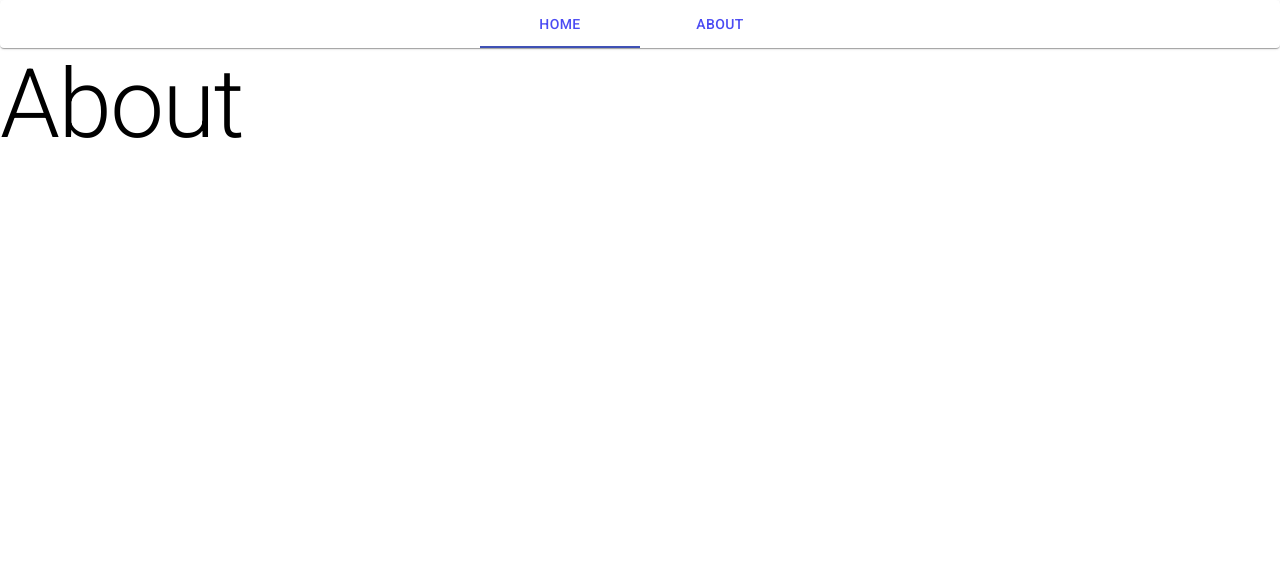
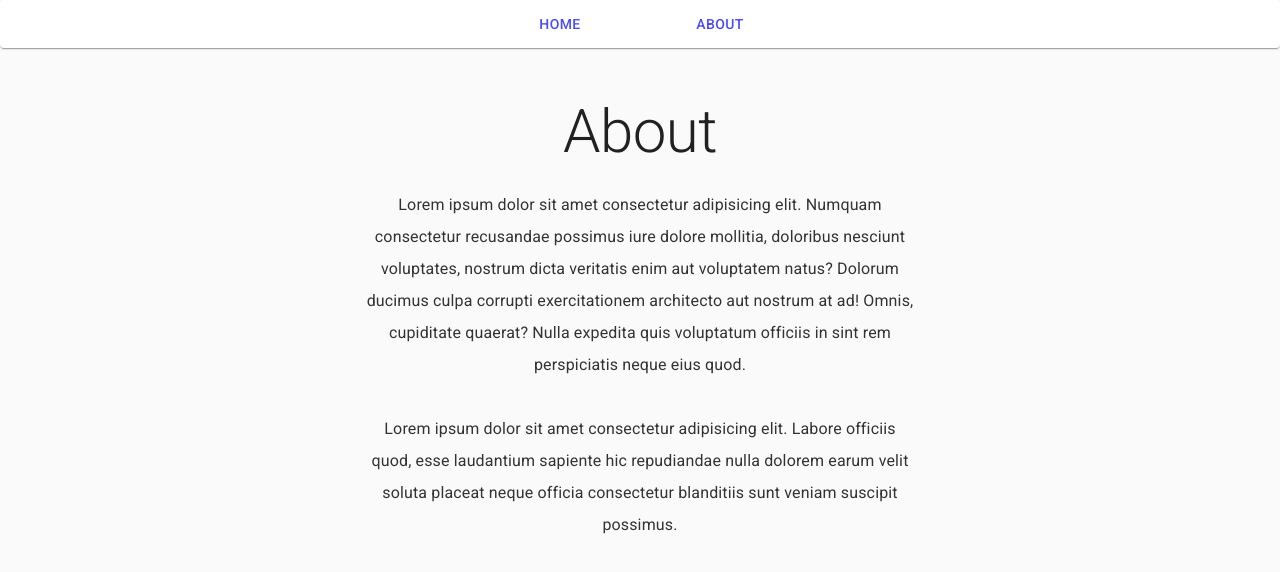
Before and after one commit to Sergiu-D/movie-app, a React (Create React App) app: page /about in a window 1280 px wide. Shown: the top 572 px of the page. Built offline with nearby package versions, Linux system fonts and the light colour scheme; no server answers.

Commit message:
Added Grid

```diff
--- a/src/App.jsx
+++ b/src/App.jsx
@@ -20,7 +20,7 @@ const useStyles = makeStyles({
 });
 
 export default function App() {
-  const [value, setValue] = React.useState(0);
+  const [value, setValue] = React.useState(2);
   const classes = useStyles();
 
   const handleChange = (event, newValue) => {
--- a/src/components/Movie.jsx
+++ b/src/components/Movie.jsx
@@ -1,16 +1,64 @@
 import React, { useState, useContext } from "react";
 import { DataContext } from "../DataProvider";
 
+import { makeStyles } from "@material-ui/core/styles";
+import Card from "@material-ui/core/Card";
+import CardActionArea from "@material-ui/core/CardActionArea";
+import CardActions from "@material-ui/core/CardActions";
+import CardContent from "@material-ui/core/CardContent";
+import CardMedia from "@material-ui/core/CardMedia";
+import Button from "@material-ui/core/Button";
+import Typography from "@material-ui/core/Typography";
+
+const useStyles = makeStyles({
+  root: {
+    minWidth: 400,
+    textAlign: "center",
+  },
+  media: {
+    minHeight: 600,
+  },
+});
+
 export default function Movie({ movie }) {
   const movieImage = `https://image.tmdb.org/t/p/w300/${movie.poster_path}`;
+  const classes = useStyles();
+  const movieName = movie.title || movie.name || movie.original_title;
+  const movieNameLength = 30;
 
   console.log(movie);
   return (
     <a href={`/movie_details/${movie.id}`}>
-      <div>
-        <img src={movieImage} alt={movie.name || movie.original_title} />
-        <h1>{movie.title || movie.name || movie.original_title}</h1>
-      </div>
+      <Card className={classes.root}>
+        <CardActionArea>
+          <CardMedia
+            className={classes.media}
+            image={movieImage}
+            title={movieName}
+          />
+          <CardContent>
+            <Typography gutterBottom variant="h5" component="h2">
+              {movieName.length > movieNameLength
+                ? `${movieName.slice(0, movieNameLength)}...`
+                : movieName}
+            </Typography>
+            <Typography variant="body2" color="textSecondary" component="p">
+              Score: {movie.vote_average}
+            </Typography>
+            <Typography variant="body2" color="textSecondary" component="p">
+              Vote Count: {movie.vote_count}
+            </Typography>
+          </CardContent>
+        </CardActionArea>
+        {/* <CardActions>
+          <Button size="small" color="primary">
+            Share
+          </Button>
+          <Button size="small" color="primary">
+            Learn More
+          </Button>
+        </CardActions> */}
+      </Card>
     </a>
   );
 }
--- a/src/components/routes/About.jsx
+++ b/src/components/routes/About.jsx
@@ -1,12 +1,37 @@
 import React from "react";
+
+import CssBaseline from "@material-ui/core/CssBaseline";
 import Typography from "@material-ui/core/Typography";
+import Container from "@material-ui/core/Container";
 
 export default function About() {
   return (
     <>
-      <Typography variant="h1" component="h2">
-        About
-      </Typography>
+      <CssBaseline />
+      <Container
+        maxWidth="sm"
+        style={{ height: "100vh", marginTop: "3rem", textAlign: "center" }}
+      >
+        <Typography component="div" variant="h2" gutterBottom>
+          About
+        </Typography>
+        <Typography style={{ lineHeight: "2rem", color: "#333333" }}>
+          Lorem ipsum dolor sit amet consectetur adipisicing elit. Numquam
+          consectetur recusandae possimus iure dolore mollitia, doloribus
+          nesciunt voluptates, nostrum dicta veritatis enim aut voluptatem
+          natus? Dolorum ducimus culpa corrupti exercitationem architecto aut
+          nostrum at ad! Omnis, cupiditate quaerat? Nulla expedita quis
+          voluptatum officiis in sint rem perspiciatis neque eius quod.
+        </Typography>
+        <Typography
+          style={{ marginTop: "2rem", lineHeight: "2rem", color: "#333333" }}
+        >
+          Lorem ipsum dolor sit amet consectetur adipisicing elit. Labore
+          officiis quod, esse laudantium sapiente hic repudiandae nulla dolorem
+          earum velit soluta placeat neque officia consectetur blanditiis sunt
+          veniam suscipit possimus.
+        </Typography>
+      </Container>
     </>
   );
 }
--- a/src/components/routes/MovieList.jsx
+++ b/src/components/routes/MovieList.jsx
@@ -3,8 +3,23 @@ import Movie from "../Movie";
 
 import { DataContext } from "../../DataProvider";
 
+import { makeStyles } from "@material-ui/core/styles";
+import Paper from "@material-ui/core/Paper";
+import Grid from "@material-ui/core/Grid";
+
+const useStyles = makeStyles((theme) => ({
+  root: {
+    flexGrow: 1,
+
+    maxWidth: "90%",
+    margin: "3rem auto",
+  },
+}));
+
 export default function MovieList() {
   const { movies, setMovies } = useContext(DataContext);
+  const classes = useStyles();
+
   if (movies === null) {
     return <p>Loading...</p>;
   }
@@ -13,9 +28,17 @@ export default function MovieList() {
   // debugger;
   return (
     <>
-      {filteredMovies.map((movie) => {
-        return <Movie movie={movie} />;
-      })}
+      <div className={classes.root}>
+        <Grid container spacing={6} justify="center">
+          {filteredMovies.map((movie) => {
+            return (
+              <Grid item lg={3} md={6} sm={6}>
+                <Movie movie={movie} />
+              </Grid>
+            );
+          })}
+        </Grid>
+      </div>
     </>
   );
 }
--- a/src/index.css
+++ b/src/index.css
@@ -1,13 +1,17 @@
 body {
   margin: 0;
-  font-family: -apple-system, BlinkMacSystemFont, 'Segoe UI', 'Roboto', 'Oxygen',
-    'Ubuntu', 'Cantarell', 'Fira Sans', 'Droid Sans', 'Helvetica Neue',
+  font-family: -apple-system, BlinkMacSystemFont, "Segoe UI", "Roboto", "Oxygen",
+    "Ubuntu", "Cantarell", "Fira Sans", "Droid Sans", "Helvetica Neue",
     sans-serif;
   -webkit-font-smoothing: antialiased;
   -moz-osx-font-smoothing: grayscale;
 }
 
 code {
-  font-family: source-code-pro, Menlo, Monaco, Consolas, 'Courier New',
+  font-family: source-code-pro, Menlo, Monaco, Consolas, "Courier New",
     monospace;
 }
+
+a {
+  text-decoration: none;
+}
```
